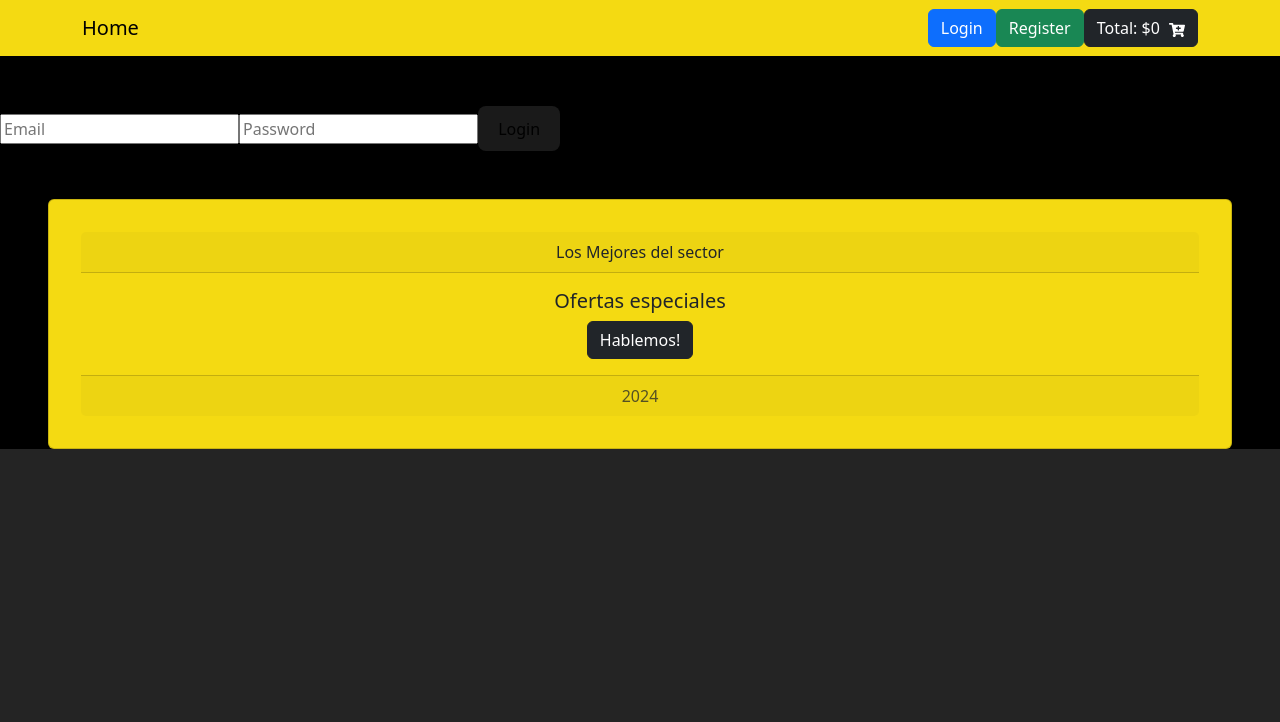
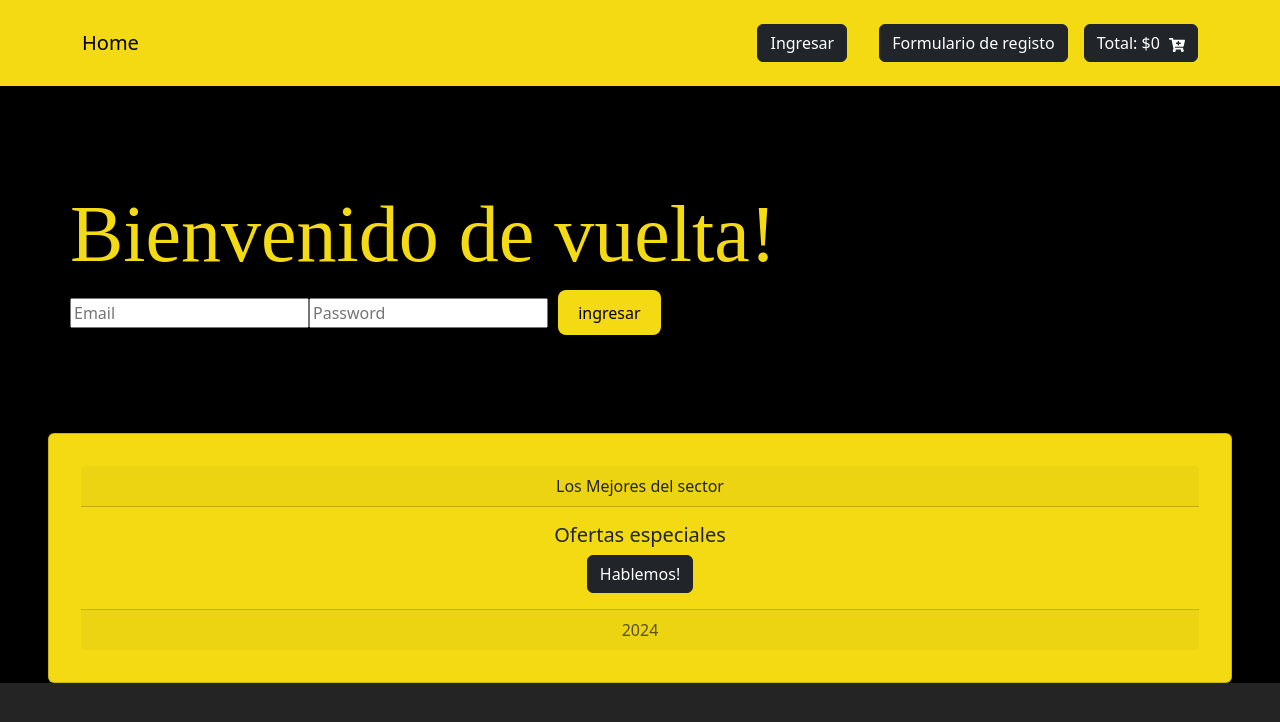
Before and after one commit to alicita1990/Hito6, a React (Vite) app: page /Login in a window 1280 px wide. Shown: the top 722 px of the page. Built offline with nearby package versions, Linux system fonts and the light colour scheme; no server answers.

Commit message:
29 sept-15:10

```diff
--- a/src/App.jsx
+++ b/src/App.jsx
@@ -7,7 +7,6 @@ import Login from './pages/Login'
 import Home from './pages/Home'
 import Cart from './pages/Cart'
 import Notfound from './pages/Notfound';
-import Profile from './pages/Profile';
 import { Route, Routes } from "react-router-dom";
 import { NavItem } from 'react-bootstrap';
 import MyNavbar from './components/MyNavbar';
@@ -29,7 +28,6 @@ function App() {
         <Route path="/Formulario" element={<Formulario />} />
         <Route path="/Login" element={<Login />} />
         <Route path="/Cart" element={<Cart />} />
-        <Route path="/Profile" element={<Profile />} />
         <Route path="*" element={<Notfound />} />
         </Routes>
       <Footer />
--- a/src/components/MyNavbar.jsx
+++ b/src/components/MyNavbar.jsx
@@ -23,31 +23,17 @@ function MyNavbar() {
         <Navbar.Collapse id="basic-navbar-nav">
           <Nav className="me-auto">
 
-            {/* <Nav.Link className={setActiveClass} as={Link} to="/Register">Register</Nav.Link> */}
+          </Nav>
 
-          </Nav>
-          {user ? (
             <>
-            <Link to ="/Formulario">
-              <Button variant="danger" onClick={logout}>Logout</Button>
-            </Link>
-
-              <Link to="/Profile">
-                <Button variant="outline-primary" >
-                  Profile
-                </Button>
+              <Link to="/Login">
+                <Button variant="dark" className='boton1'>Ingresar</Button>
+              </Link>
+              <Link to="/Formulario">
+                <Button variant="dark"className='boton1'>Formulario de registo</Button>
               </Link>
             </>
-          ) : (
-            <>
-              <Link to="/Login">
-                <Button variant="primary">Login</Button>
-              </Link>
-              <Link to="/Formulario">
-                <Button variant="success">Register</Button>
-              </Link>
-            </>
-          )}
+
           <Link to="/Cart">
             <Button variant="dark">
               Total: ${getTotal()} <FaCartPlus style={{ marginLeft: '5px' }} />
--- a/src/index.css
+++ b/src/index.css
@@ -157,7 +157,7 @@ h3{
   display: flex;
   justify-content: center;
   height: 900px;
-  background-image: url(../src/components/assets/gato.png);
+  background-image: url(../src/assets/gato.png);
   background-repeat: no-repeat;
   margin-left: 15rem;
 }
@@ -210,3 +210,33 @@ h3{
   margin-left: 10rem;
   font-size: 30px;
 }
+
+.botonlogin{
+  background-color: rgb(244, 218, 18) ;
+  margin-left: 10px;
+}
+
+.botonformulario{
+  background-color: rgb(244, 218, 18) ;
+  margin-left: 10px;
+}
+
+.alerta{
+  color: rgb(244, 218, 18);
+  margin-left: 20px;
+}
+
+.login{
+  padding: 50px;
+  padding-left: 70px;
+}
+
+.form {
+  padding: 50px;
+  padding-left: 70px;
+}
+
+.boton1{
+  color: white;
+  margin: 1rem;
+}
--- a/src/pages/Cart.jsx
+++ b/src/pages/Cart.jsx
@@ -58,7 +58,7 @@ const Cart = () => {
         <h3>Total: ${getTotal()}</h3>
         <Button variant="success" onClick={handleCheckout}>Pagar</Button>
       </div>
-      {successMessage && <p>{successMessage}</p>}
+      {successMessage && <p className='alerta'>{successMessage}</p>}
     </div>
   );
 };
--- a/src/pages/Formulario.jsx
+++ b/src/pages/Formulario.jsx
@@ -12,11 +12,14 @@ const Register = () => {
   };
 
   return (
+    <div className='form'>
+    <h1>Registrate aqui!</h1>
     <form onSubmit={handleSubmit}>
       <input type="email" value={email} onChange={(e) => setEmail(e.target.value)} placeholder="Email" />
       <input type="password" value={password} onChange={(e) => setPassword(e.target.value)} placeholder="Password" />
-      <button type="submit">Register</button>
+      <button className="botonformulario" type="submit">Registrame!</button>
     </form>
+    </div>
   );
 };
 
--- a/src/pages/Login.jsx
+++ b/src/pages/Login.jsx
@@ -12,11 +12,14 @@ const Login = () => {
   };
 
   return (
+    <div className='login'>
+    <h1>Bienvenido de vuelta! </h1>
     <form onSubmit={handleSubmit}>
       <input type="email" value={email} onChange={(e) => setEmail(e.target.value)} placeholder="Email" />
       <input type="password" value={password} onChange={(e) => setPassword(e.target.value)} placeholder="Password" />
-      <button type="submit">Login</button>
+      <button className= "botonlogin"type="submit">ingresar</button>
     </form>
+    </div>
   );
 };
 
--- a/src/pages/Profile.jsx
+++ /dev/null
@@ -1,16 +0,0 @@
-import React, { useContext } from 'react';
-import { UserContext } from '../context/Usercontext';
-
-const Profile = () => {
-  const { user, logout } = useContext(UserContext);
-
-  return (
-    <div>
-      <h1>Profile</h1>
-      <p>Email: {user}</p>
-      <button onClick={logout}>Logout</button>
-    </div>
-  );
-};
-
-export default Profile;
```
